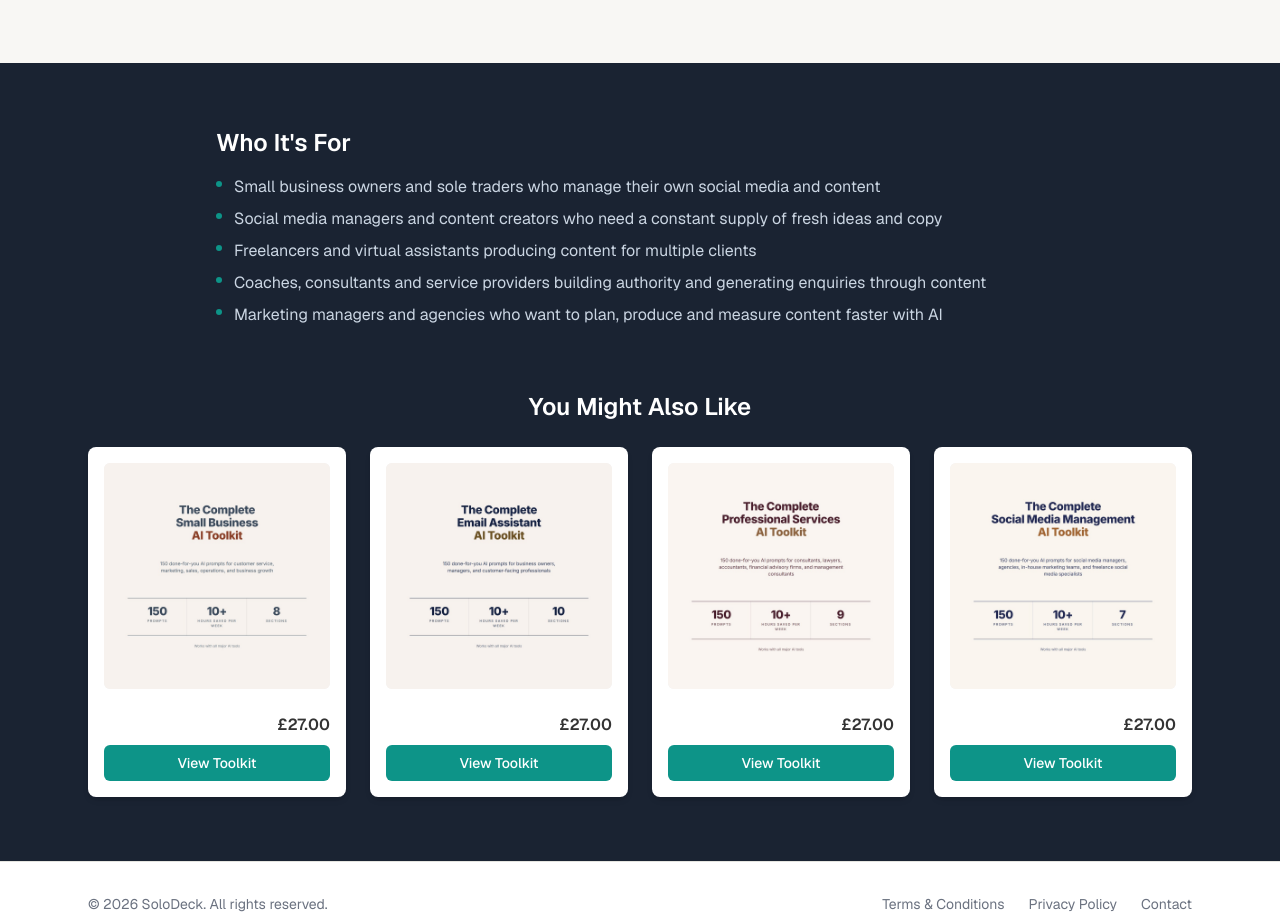
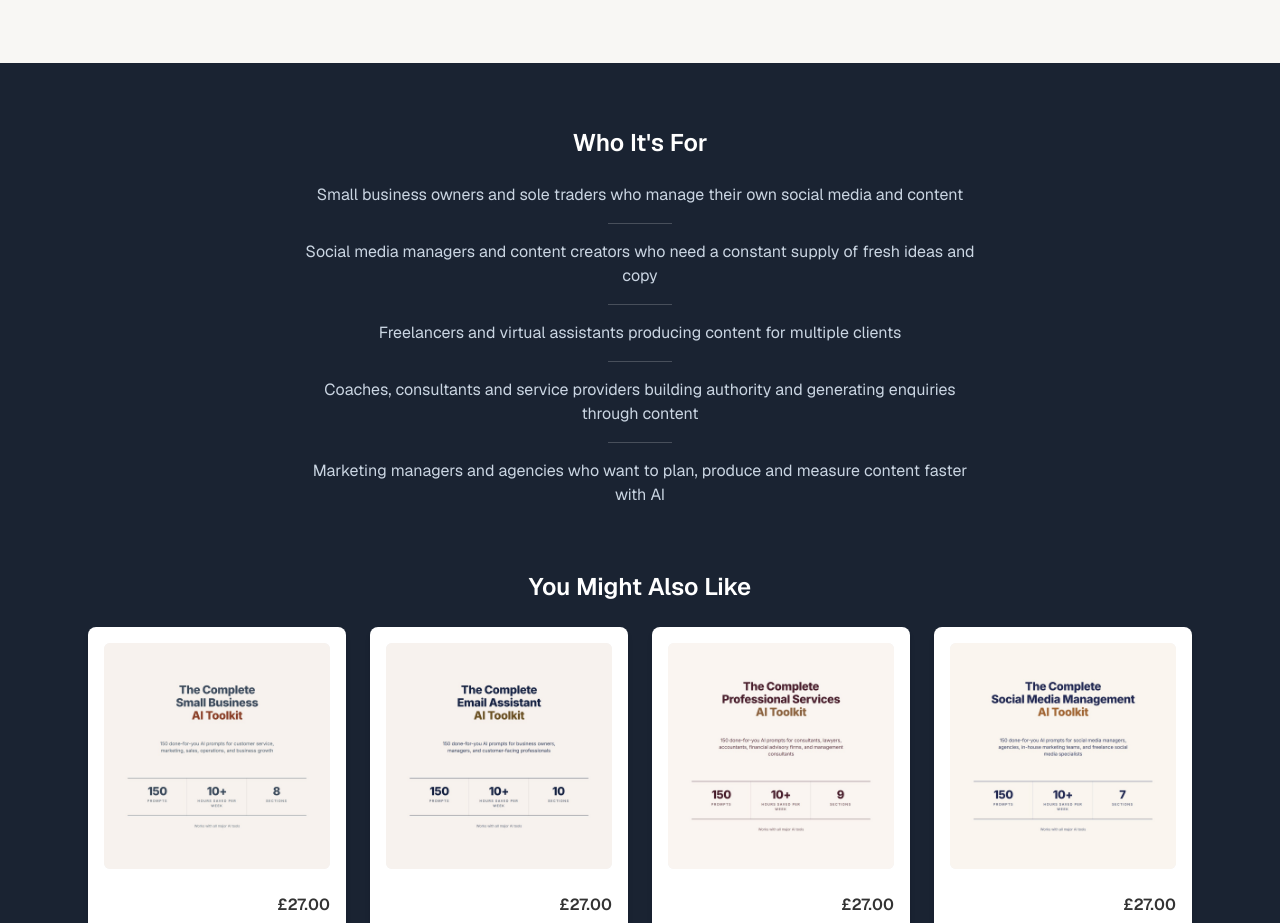
Before and after one commit to GenicoDigital/solodeck, a Next.js app: page /products/item/content-calendar-ai-toolkit in a window 1280 px wide. Shown: the part 2071-2994 px from the top of the page. Built offline with nearby package versions, Linux system fonts and the light colour scheme.

Commit message:
Restyle Who It's For: centred, no bullets, short dividers between items
Co-Authored-By: Claude Opus 4.8 (1M context) <noreply@anthropic.com>

```diff
--- a/src/app/products/item/[slug]/page.tsx
+++ b/src/app/products/item/[slug]/page.tsx
@@ -178,18 +178,20 @@ export default async function ProductPage({ params }: Props) {
         <section className="bg-[#1a2332] py-16">
           <div className="space-y-16">
             {overview && overview.whoItsFor.length > 0 && (
-              <div className="mx-auto max-w-4xl px-6">
-                <h2 className="mb-4 text-2xl font-semibold text-white">
+              <div className="mx-auto max-w-4xl px-6 text-center">
+                <h2 className="mb-6 text-2xl font-semibold text-white">
                   Who It&#39;s For
                 </h2>
-                <ul className="space-y-2">
+                <div className="mx-auto max-w-2xl">
                   {overview.whoItsFor.map((item, i) => (
-                    <li key={i} className="flex items-start gap-3 text-slate-300">
-                      <span className="mt-1.5 h-1.5 w-1.5 flex-shrink-0 rounded-full bg-accent" />
-                      {item}
-                    </li>
+                    <div key={i}>
+                      {i > 0 && (
+                        <div className="mx-auto my-4 h-px w-16 bg-white/20" />
+                      )}
+                      <p className="text-slate-300">{item}</p>
+                    </div>
                   ))}
-                </ul>
+                </div>
               </div>
             )}
 
```
